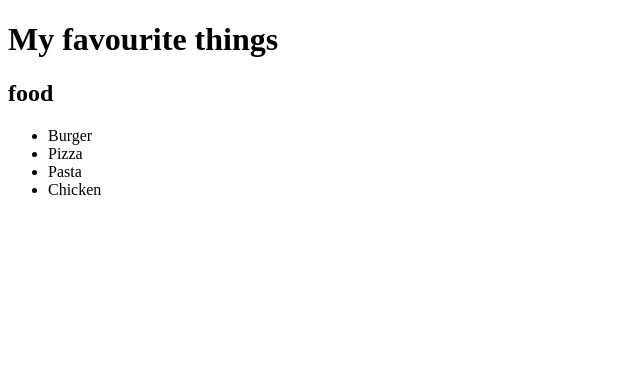
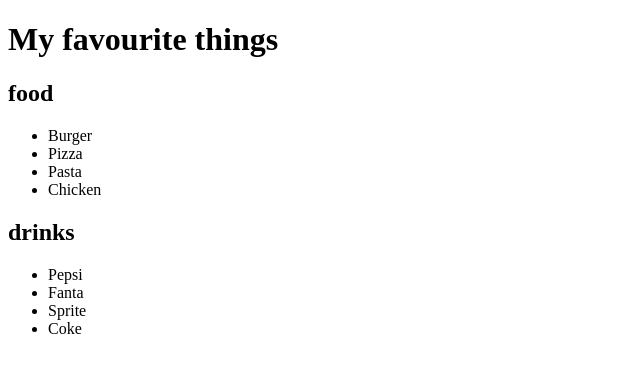
Before and after one commit to KeiranWDigital/Example-Repo, a plain HTML site: page index.html in a window 1280 px wide. Shown: the whole page, without its empty margins (0-640 px from the left). Drawn offline with Linux system fonts and the light colour scheme.

Commit message:
updated index.html to include drinks

```diff
--- a/index.html
+++ b/index.html
@@ -15,5 +15,13 @@
         <li>Pasta</li>
         <li>Chicken</li>
     </ul>
+
+    <h2>drinks</h2>
+    <ul>
+        <li>Pepsi</li>
+        <li>Fanta</li>
+        <li>Sprite</li>
+        <li>Coke</li>
+    </ul>
 </body>
 </html>
```
